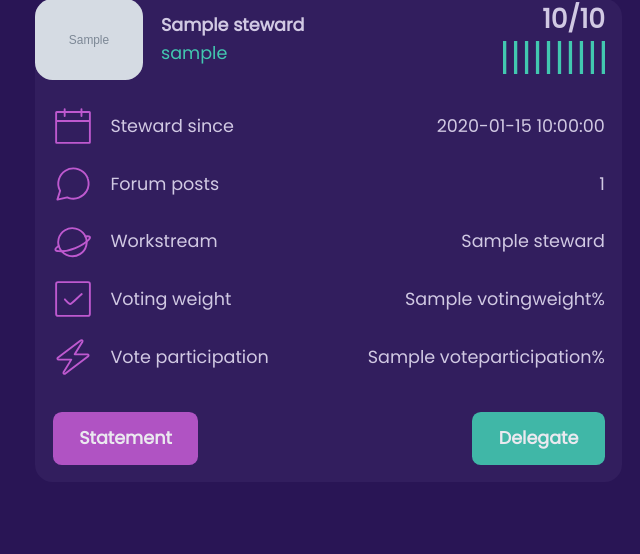
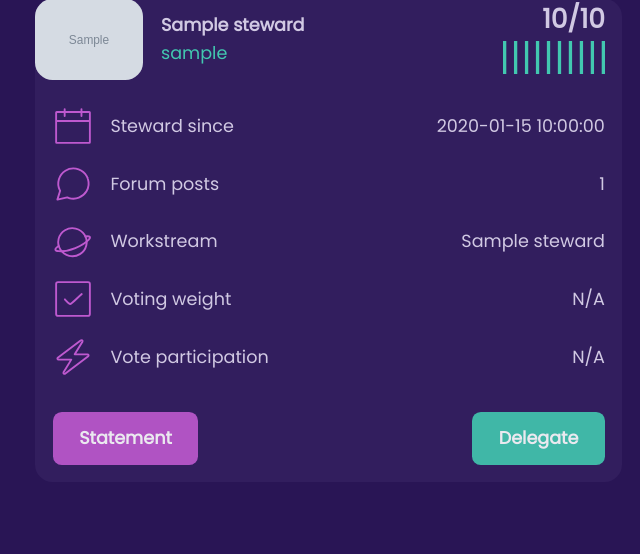
Before and after one commit to mmmgtc/stewards-v1.0, a Flask app: template app/templates/index.html in a window 1280 px wide. Shown: the part 478-1032 px from the top of the page, without its empty margins (0-640 px from the left). Run offline with Flask 2, Linux system fonts and the light colour scheme; the template is opened without the code that fills it: most values are stand-ins (such as "Sample title", 1, 10 or a date in 2020); grey boxes marked "Sample" are stand-in pictures; parts of the project's set-up code (start-up, migrations or seed data) failed here and were passed over.

Commit message:
Temporary N/A for voting weight and participation

```diff
--- a/app/templates/index.html
+++ b/app/templates/index.html
@@ -206,8 +206,9 @@
             </div>
             <div class="value truncate">
               <span id="votingweight" class="percentage">
-                {% if steward["votingweight"] == "nan" %} N/A {% else %} {{
-                steward["votingweight"] }}% {% endif %}
+                <!-- {% if steward["votingweight"] == "nan" %} N/A {% else %} {{
+                steward["votingweight"] }}% {% endif %} -->
+                N/A
               </span>
             </div>
           </div>
@@ -224,8 +225,9 @@
             </div>
             <div class="value truncate">
               <span id="participation_snapshot" class="percentage">
-                {% if steward["voteparticipation"] == "nan" %} N/A {% else %} {{
-                steward["voteparticipation"] }}% {% endif %}
+                <!-- {% if steward["voteparticipation"] == "nan" %} N/A {% else %} {{
+                steward["voteparticipation"] }}% {% endif %} -->
+                N/A
               </span>
             </div>
           </div>
```
